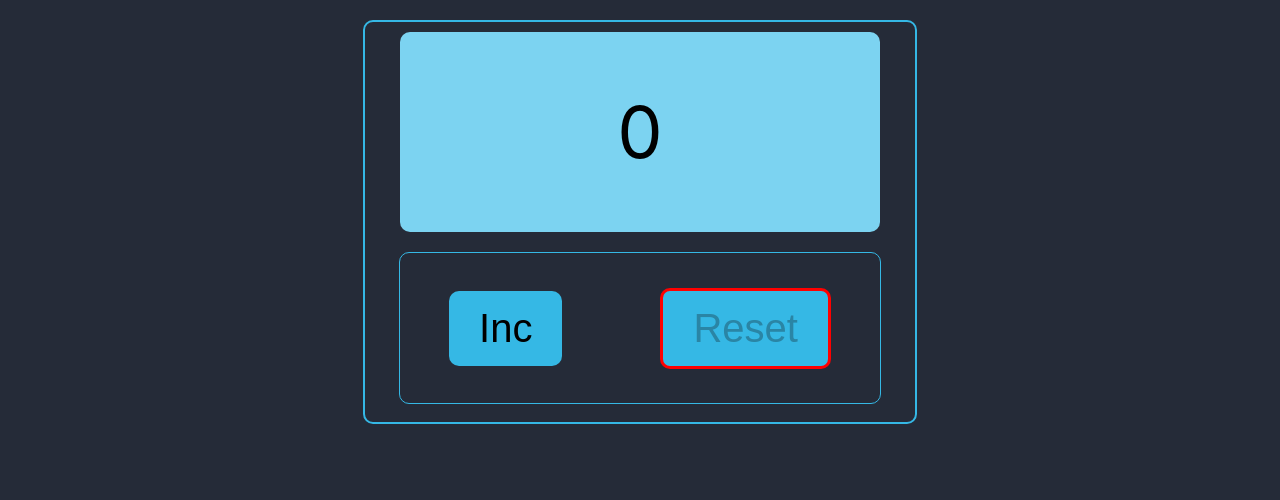
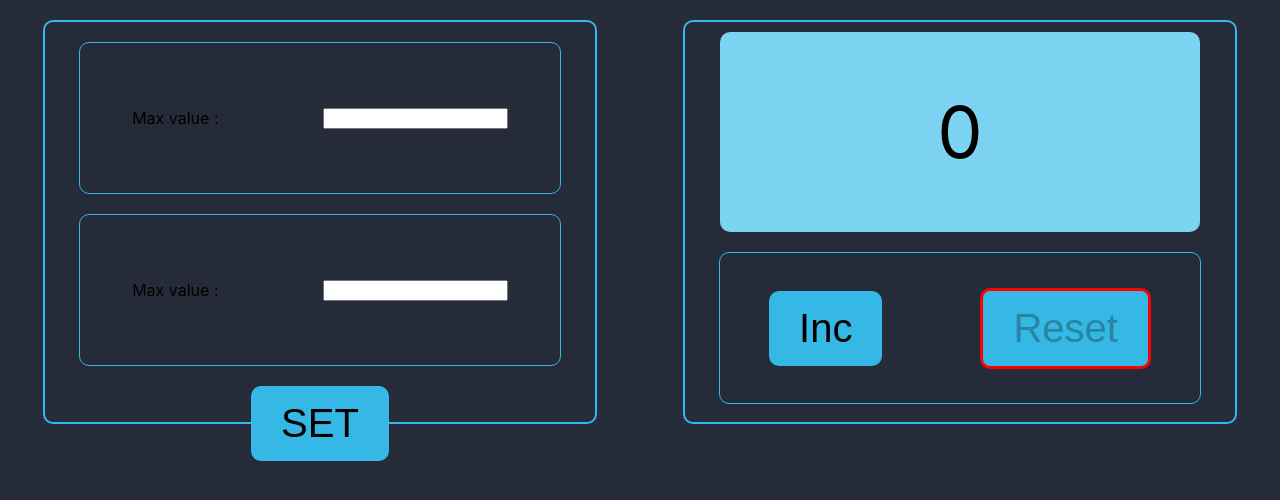
Before and after one commit to FilimonovKostya/Counter, a React (Create React App) app: page / in a window 1280 px wide. Shown: the top 500 px of the page. Built offline with nearby package versions, Linux system fonts and the light colour scheme.

Commit message:
Сверстал примерный блок настроек

```diff
--- a/src/App.css
+++ b/src/App.css
@@ -1,5 +1,11 @@
 body {
   background-color: #252b38;
+}
+
+.app{
+  display: flex;
+  justify-content: space-around;
+  flex-direction: row-reverse;
 }
 
 .wrapper {
--- a/src/App.tsx
+++ b/src/App.tsx
@@ -17,12 +17,33 @@ function App() {
     }
 
     return (
-        <div className={'wrapper'}>
-            <WindowCounter valueNumbers={numbers}/>
-            <CleverButtons numbers={numbers} incNumbers={incNumbers} resNumbers={resNumber}/>
+        <div className={'app'}>
+            <div className={'wrapper'}>
+                <WindowCounter valueNumbers={numbers}/>
+                <CleverButtons numbers={numbers} incNumbers={incNumbers} resNumbers={resNumber}/>
+            </div>
+            <Settings/>
         </div>
 
     );
 }
 
+function Settings() {
+    return <div className={'wrapper'}>
+
+        <div className={'incReset'}>
+            <span>Max value : </span>
+            <input type="number"/>
+        </div>
+
+        <div className={'incReset'}>
+            <span>Max value : </span>
+            <input type="number"/>
+        </div>
+
+            <button className={'incRes'}>SET</button>
+
+    </div>
+}
+
 export default App;
```
Also changed, not shown: src/Components/CleverButtons.tsx (line endings or trailing spaces).
